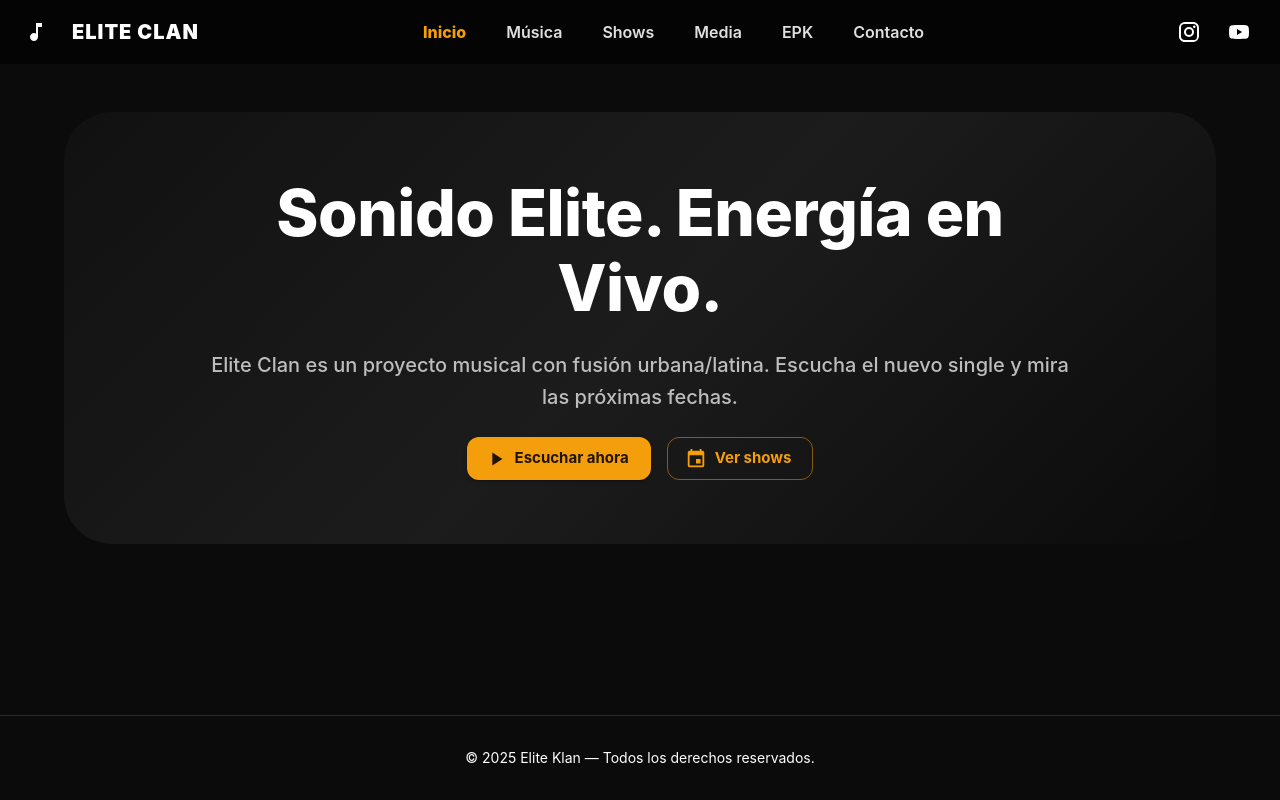
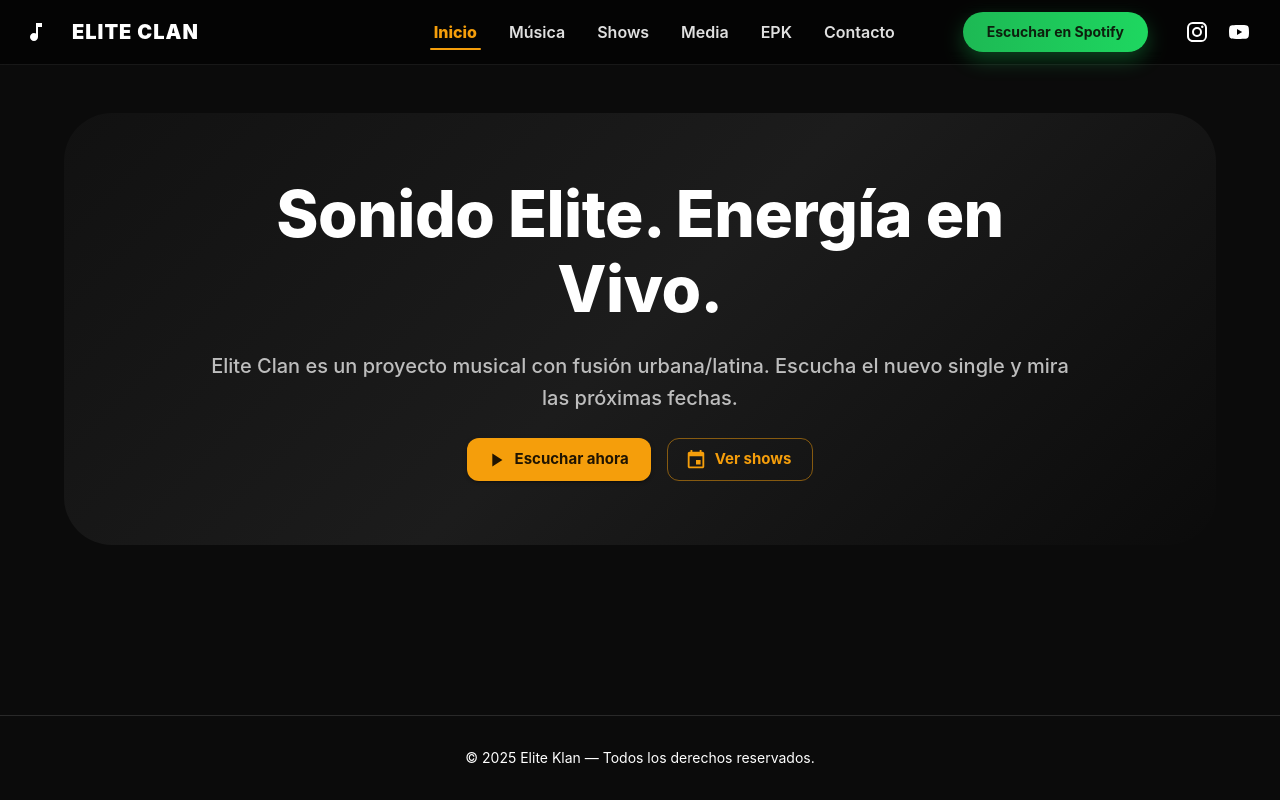
Before and after one commit to AndresArguelles23/Elite-klan, a React (Vite) app: page / in a window 1280 px wide. Built offline with nearby package versions, Linux system fonts and the light colour scheme.

Commit message:
feat: add responsive navigation drawer

```diff
--- a/src/layouts/MainLayout.tsx
+++ b/src/layouts/MainLayout.tsx
@@ -1,8 +1,23 @@
+import { useState } from 'react';
 import { Outlet, Link, useLocation } from 'react-router-dom';
-import { AppBar, Toolbar, Typography, Box, Container, IconButton } from '@mui/material';
+import {
+  AppBar,
+  Toolbar,
+  Typography,
+  Box,
+  Container,
+  IconButton,
+  Drawer,
+  List,
+  ListItemButton,
+  Button,
+  useMediaQuery,
+} from '@mui/material';
+import { useTheme } from '@mui/material/styles';
 import InstagramIcon from '@mui/icons-material/Instagram';
 import YouTubeIcon from '@mui/icons-material/YouTube';
 import MusicNoteIcon from '@mui/icons-material/MusicNote';
+import MenuIcon from '@mui/icons-material/Menu';
 
 const NavLink = ({ to, label }: { to: string; label: string }) => {
   const { pathname } = useLocation();
@@ -12,9 +27,27 @@ const NavLink = ({ to, label }: { to: string; label: string }) => {
       component={Link}
       to={to}
       sx={{
-        mr: 3, color: active ? 'primary.main' : 'grey.300',
-        textDecoration: 'none', fontWeight: active ? 800 : 600,
+        position: 'relative',
+        mr: 3,
+        color: active ? 'primary.main' : 'grey.300',
+        textDecoration: 'none',
+        fontWeight: active ? 800 : 600,
+        px: 0.5,
         '&:hover': { color: 'primary.light' },
+        '&::after': {
+          content: '""',
+          position: 'absolute',
+          left: 0,
+          bottom: -6,
+          width: '100%',
+          height: 2,
+          borderRadius: 2,
+          bgcolor: 'primary.main',
+          transform: active ? 'scaleX(1)' : 'scaleX(0)',
+          transformOrigin: 'left',
+          transition: 'transform 0.3s ease',
+          opacity: active ? 1 : 0.8,
+        },
       }}
     >
       {label}
@@ -23,30 +56,189 @@ const NavLink = ({ to, label }: { to: string; label: string }) => {
 };
 
 export function MainLayout() {
+  const theme = useTheme();
+  const isMdDown = useMediaQuery(theme.breakpoints.down('md'));
+  const [drawerOpen, setDrawerOpen] = useState(false);
+  const { pathname } = useLocation();
+
+  const navItems = [
+    { to: '/', label: 'Inicio' },
+    { to: '/musica', label: 'Música' },
+    { to: '/shows', label: 'Shows' },
+    { to: '/media', label: 'Media' },
+    { to: '/epk', label: 'EPK' },
+    { to: '/contacto', label: 'Contacto' },
+  ];
+
+  const socialLinks = [
+    {
+      icon: <InstagramIcon />,
+      label: 'Instagram',
+      href: 'https://www.instagram.com/eliteklan?igsh=MTZjZ3FxNmt4aWtjbg==',
+    },
+    {
+      icon: <YouTubeIcon />,
+      label: 'YouTube',
+      href: 'https://www.youtube.com/@eliteklan-official/videos',
+    },
+  ];
+
+  const isActive = (to: string) => pathname === to || (to === '/' && pathname === '/');
+
+  const navLinkStyles = (active: boolean) => ({
+    position: 'relative',
+    justifyContent: 'flex-start',
+    fontWeight: active ? 700 : 600,
+    color: active ? 'primary.main' : 'text.primary',
+    px: 2,
+    py: isMdDown ? 1.25 : 1.5,
+    borderRadius: 1,
+    '&:hover': {
+      color: 'primary.main',
+      bgcolor: 'action.hover',
+    },
+    '&::after': {
+      content: '""',
+      position: 'absolute',
+      left: isMdDown ? 8 : 16,
+      right: isMdDown ? 8 : 16,
+      bottom: isMdDown ? 6 : 8,
+      height: 2,
+      borderRadius: 2,
+      bgcolor: 'primary.main',
+      transform: active ? 'scaleX(1)' : 'scaleX(0)',
+      transformOrigin: 'left',
+      transition: 'transform 0.3s ease',
+      opacity: active ? 1 : 0.8,
+    },
+  });
+
   return (
     <Box minHeight="100vh" display="flex" flexDirection="column">
-      <AppBar position="sticky" elevation={0} sx={{ bgcolor: 'rgba(0,0,0,0.6)', backdropFilter: 'blur(8px)' }}>
+      <AppBar
+        position="sticky"
+        elevation={0}
+        sx={{
+          bgcolor: 'rgba(0,0,0,0.6)',
+          backdropFilter: 'blur(8px)',
+          borderBottom: '1px solid rgba(255,255,255,0.08)',
+        }}
+      >
         <Toolbar sx={{ gap: 2 }}>
           <MusicNoteIcon sx={{ mr: 1 }} />
           <Typography component={Link} to="/" variant="h6" sx={{ color: 'white', textDecoration: 'none', fontWeight: 900, letterSpacing: 1 }}>
             ELITE CLAN
           </Typography>
           <Box sx={{ flexGrow: 1 }} />
-          <NavLink to="/" label="Inicio" />
-          <NavLink to="/musica" label="Música" />
-          <NavLink to="/shows" label="Shows" />
-          <NavLink to="/media" label="Media" />
-          <NavLink to="/epk" label="EPK" />
-          <NavLink to="/contacto" label="Contacto" />
-          <Box sx={{ flexGrow: 1 }} />
-          <IconButton color="inherit" size="small" aria-label="Instagram" href="https://www.instagram.com/eliteklan?igsh=MTZjZ3FxNmt4aWtjbg==" target="_blank" rel="noreferrer">
-            <InstagramIcon />
-          </IconButton>
-          <IconButton color="inherit" size="small" aria-label="YouTube" href="https://www.youtube.com/@eliteklan-official/videos" target="_blank" rel="noreferrer">
-            <YouTubeIcon />
+          <Box component="nav" sx={{ display: { xs: 'none', md: 'flex' }, alignItems: 'center' }}>
+            {navItems.map(({ to, label }) => (
+              <NavLink key={to} to={to} label={label} />
+            ))}
+          </Box>
+          <Button
+            variant="contained"
+            href="https://open.spotify.com/artist/0mPKzW0fvkYhpCy7BmvpVM"
+            target="_blank"
+            rel="noreferrer"
+            sx={{
+              display: { xs: 'none', md: 'inline-flex' },
+              ml: 3,
+              px: 3,
+              py: 1,
+              borderRadius: 999,
+              fontWeight: 700,
+              textTransform: 'none',
+              background: 'linear-gradient(90deg, #1DB954 0%, #1ED760 100%)',
+              boxShadow: '0 8px 20px rgba(30, 215, 96, 0.3)',
+              color: '#0d1f0d',
+              '&:hover': {
+                background: 'linear-gradient(90deg, #1aa34a 0%, #19c355 100%)',
+                boxShadow: '0 10px 24px rgba(30, 215, 96, 0.4)',
+              },
+            }}
+          >
+            Escuchar en Spotify
+          </Button>
+          <Box sx={{ display: { xs: 'none', md: 'flex' }, alignItems: 'center', gap: 1, ml: 2 }}>
+            {socialLinks.map(({ icon, label, href }) => (
+              <IconButton key={label} color="inherit" size="small" aria-label={label} href={href} target="_blank" rel="noreferrer">
+                {icon}
+              </IconButton>
+            ))}
+          </Box>
+          <IconButton
+            color="inherit"
+            edge="end"
+            onClick={() => setDrawerOpen(true)}
+            sx={{ display: { xs: 'inline-flex', md: 'none' } }}
+            aria-label="Abrir menú"
+          >
+            <MenuIcon />
           </IconButton>
         </Toolbar>
       </AppBar>
+
+      <Drawer
+        anchor="right"
+        open={drawerOpen}
+        onClose={() => setDrawerOpen(false)}
+        ModalProps={{ keepMounted: true }}
+        PaperProps={{
+          sx: {
+            width: 280,
+            bgcolor: 'background.paper',
+            pt: 6,
+          },
+        }}
+      >
+        <List sx={{ px: 1 }}>
+          {navItems.map(({ to, label }) => {
+            const active = isActive(to);
+            return (
+              <ListItemButton
+                key={to}
+                component={Link}
+                to={to}
+                onClick={() => setDrawerOpen(false)}
+                sx={navLinkStyles(active)}
+              >
+                {label}
+              </ListItemButton>
+            );
+          })}
+        </List>
+        <Box sx={{ px: 3, pt: 2, display: 'flex', gap: 1 }}>
+          {socialLinks.map(({ icon, label, href }) => (
+            <IconButton key={label} color="primary" aria-label={label} href={href} target="_blank" rel="noreferrer">
+              {icon}
+            </IconButton>
+          ))}
+        </Box>
+        <Box sx={{ px: 3, py: 3 }}>
+          <Button
+            fullWidth
+            variant="contained"
+            href="https://open.spotify.com/artist/0mPKzW0fvkYhpCy7BmvpVM"
+            target="_blank"
+            rel="noreferrer"
+            sx={{
+              mt: 2,
+              borderRadius: 999,
+              fontWeight: 700,
+              textTransform: 'none',
+              background: 'linear-gradient(90deg, #1DB954 0%, #1ED760 100%)',
+              boxShadow: '0 8px 20px rgba(30, 215, 96, 0.3)',
+              color: '#0d1f0d',
+              '&:hover': {
+                background: 'linear-gradient(90deg, #1aa34a 0%, #19c355 100%)',
+                boxShadow: '0 10px 24px rgba(30, 215, 96, 0.4)',
+              },
+            }}
+          >
+            Escuchar en Spotify
+          </Button>
+        </Box>
+      </Drawer>
 
       <Container sx={{ py: 6, flexGrow: 1 }}>
         <Outlet />
```
